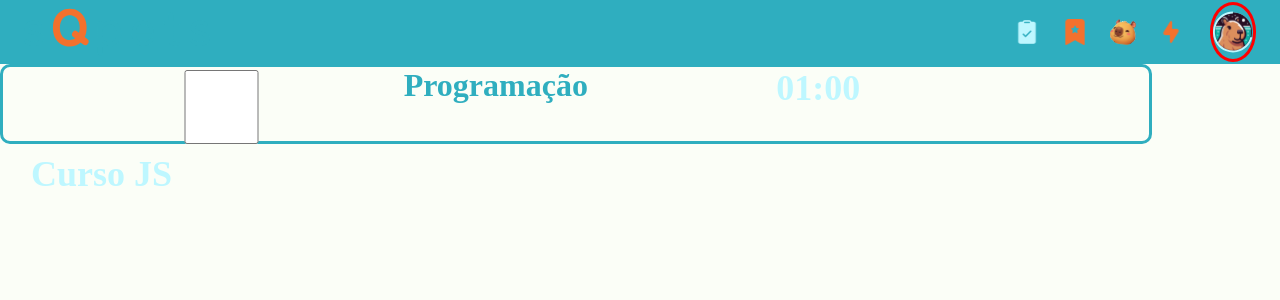
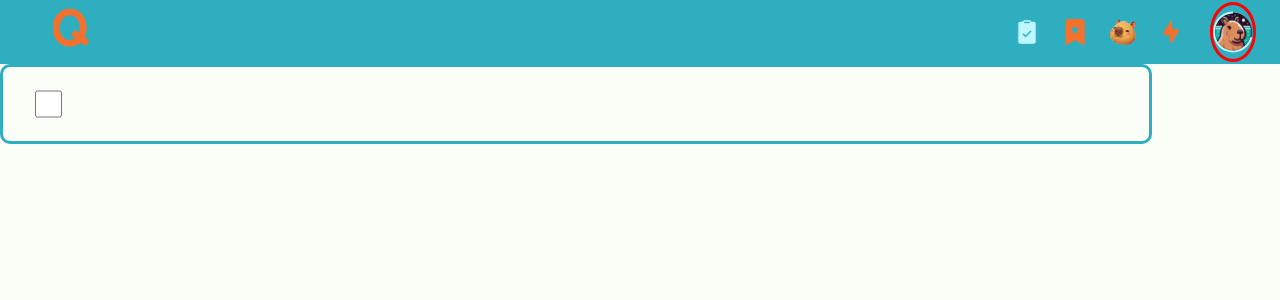
Before and after one commit to sQsquad/sQpets, a React (Vite) app: page /cadastro in a window 1280 px wide. Shown: the top 300 px of the page. Built offline with nearby package versions, Linux system fonts and the light colour scheme; a web font is replaced by a local one.

Commit message:
remove: homepage border edit: conteudo tarefa

```diff
--- a/src/components/CardTarefa/index.jsx
+++ b/src/components/CardTarefa/index.jsx
@@ -9,7 +9,9 @@ export default function CardTarefa() {
             <div className="card_content">
                 <h1 className="titulo">Tarefas de hoje</h1>
                 <div className="content_tasks">
-                    <Tarefa />
+                    <Tarefa textLabel={"Curso JS"} name={"tarefa_1"} tag={"programação"} tempo={"01:00"}/>
+                    <Tarefa textLabel={"Caminhada"} name={"tarefa_2"} tag={"exercício"} tempo={"00:30"}/>
+                    <Tarefa textLabel={"Leitura"} name={"tarefa_3"} tag={"leitura"} tempo={"00:20"}/>
                 </div>
                 <div className="historico">
                     <ToLink>historico de tarefas</ToLink>
--- a/src/components/Tarefa/index.jsx
+++ b/src/components/Tarefa/index.jsx
@@ -1,13 +1,13 @@
+import InputCheckbox from "../InputCheckBox";
 import "./tarefa.css";
-export default function Tarefa() {
+export default function Tarefa({name, textLabel, tag, tempo, cor}) {
     return (
-        <div className="tarefa_container">
+        <div className="tarefa_container" >
             <div className="checkbox_container">
-                <input type="checkbox" className="tarefa_input" name="tarefa"/>
-                <label htmlFor="tarefa">Curso JS</label>
+                <InputCheckbox type={"checkbox"} id={name} htmlFor={name} textLabel={textLabel}/>
             </div>
-            <p className="tarefa_categoria">Programação</p>
-            <p className="checkbox_container">01:00</p>
+            <p className="tarefa_categoria">{tag}</p>
+            <p className="checkbox_container">{tempo}</p>
         </div>
     )
 }
--- a/src/components/Tarefa/tarefa.css
+++ b/src/components/Tarefa/tarefa.css
@@ -1,6 +1,6 @@
 .tarefa_container {
     display: flex;
-    justify-content: space-evenly;
+    justify-content: space-between;
     width: 90%;
     height: 80px;
     font-family: var(--fonte);
@@ -13,11 +13,17 @@
     font-size: 2.25rem;
     font-weight: bold;
     color: var(--light-blue);
+    display: flex;
+    text-align: center;
     justify-content: center;
+    border: none;
 }
 
 .tarefa_categoria {
     color: var(--dark-blue);
     font-size: 2rem;
     font-weight: bold;
+    display: flex;
+    align-items: center;
+    justify-content: flex-end;
 }
--- a/src/pages/HomePage/homepage.css
+++ b/src/pages/HomePage/homepage.css
@@ -12,11 +12,9 @@ section {
 
 .Container {
     width: 60%;
-    border: 3px solid red;
 }
 
 .Container--img {
-    border: 3px solid yellow;
     width: 30%;
     height: 65%;
     margin-left: 12em;
```
